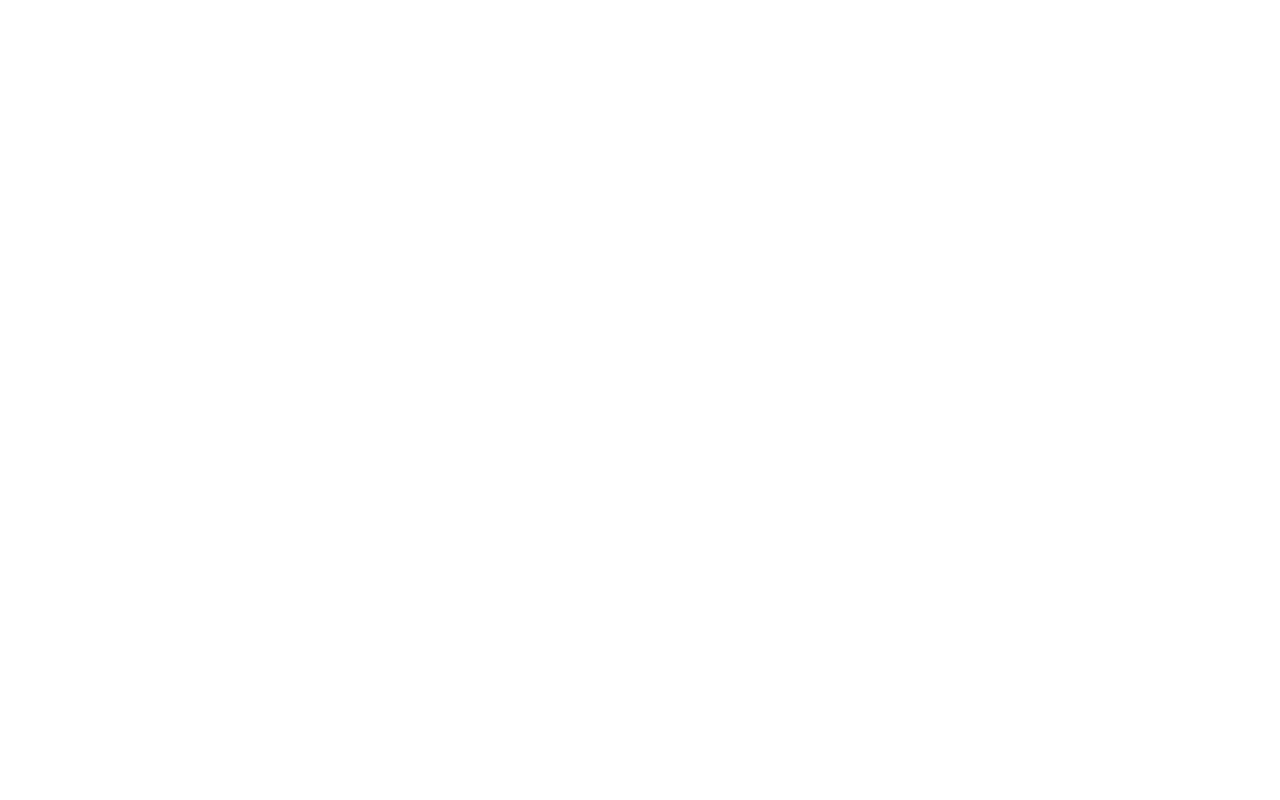
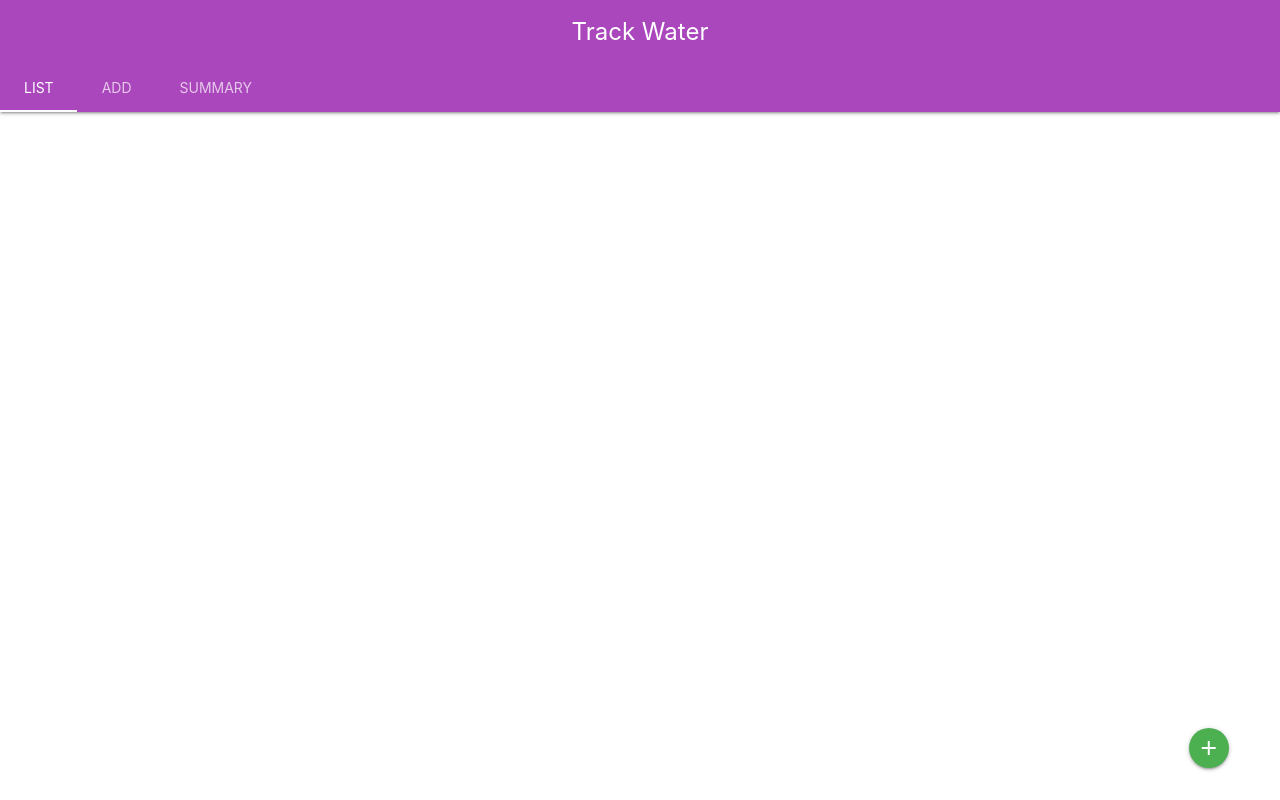
Before and after one commit to mdumanoj/Track-Water, a website: page src/views/index.html in a window 1280 px wide. Drawn offline with nearby package versions, Linux system fonts and the light colour scheme.

Commit message:
Added some UI

```diff
--- a/package.json
+++ b/package.json
@@ -4,6 +4,7 @@
   "description": "Track water can count",
   "main": "index.js",
   "scripts": {
+    "hotstart": "nodemon src/",
     "start": "node src/",
     "test": "echo \"Error: no test specified\" && exit 1"
   },
@@ -22,5 +23,8 @@
     "cors": "^2.8.5",
     "express": "^4.17.1",
     "nano": "^8.1.0"
+  },
+  "devDependencies": {
+    "nodemon": "^1.19.1"
   }
 }
--- /dev/null
+++ b/src/views/css/style.css
@@ -0,0 +1,9 @@
+.add-btn {
+    position: absolute;
+    bottom: 4%;
+    right: 4%;
+}
+
+.brand-logo {
+    font-size: 24px !important;
+}
--- a/src/views/index.html
+++ b/src/views/index.html
@@ -1,9 +1,45 @@
+<!DOCTYPE html>
 <html>
-    <head>
-        <title>Track Water</title>
-    </head>
 
-    <body>
+<head>
+    <title>Track Water</title>
+    <!--Import materialize.css-->
+    <link rel="stylesheet" href="https://cdnjs.cloudflare.com/ajax/libs/materialize/1.0.0/css/materialize.min.css">
+    <link rel="stylesheet" href="css/style.css">
+    <link href="https://fonts.googleapis.com/icon?family=Material+Icons" rel="stylesheet">
+    <!--Let browser know website is optimized for mobile-->
+    <meta name="viewport" content="width=device-width, initial-scale=1.0" />
+</head>
 
-    </body>
+<body>
+    <div class="container-fluid">
+        <nav class="navbar-fixed nav-extended purple lighten-1">
+            <div class="nav-wrapper">
+                <a href="#" class="brand-logo center">Track Water</a>
+            </div>
+            <div class="nav-content">
+                <ul id="navbar-tab" class="tabs tabs-transparent">
+                    <li class="tab"><a href="#list">List</a></li>
+                    <li class="tab"><a href="#add">Add</a></li>
+                    <li class="tab"><a href="#summary">Summary</a></li>
+                </ul>
+            </div>
+        </nav>
+
+        <div id="list" class="col s12">
+            <div class="container">
+                <div class="col s12 m6">
+
+                </div>
+            </div>
+        </div>
+        <div id="add" class="col s12">Add form</div>
+        <div id="summary" class="col s12">Summary page</div>
+        <a class="btn-floating btn-medium waves-effect waves-light green add-btn"><i class="material-icons">add</i></a>
+    </div>
+    <!--JavaScript at end of body for optimized loading-->
+    <script src="https://cdnjs.cloudflare.com/ajax/libs/materialize/1.0.0/js/materialize.min.js"></script>
+    <script src="js/scripts.js"></script>
+</body>
+
 </html>
--- /dev/null
+++ b/src/views/js/scripts.js
@@ -0,0 +1,7 @@
+(function() {
+    // Navbar Tabs
+    var navbarTab = document.getElementById('navbar-tab');
+    var instance = M.Tabs.init(navbarTab);
+    instance.select('list');
+
+})();
```
Also changed, not shown: 1 other file.
